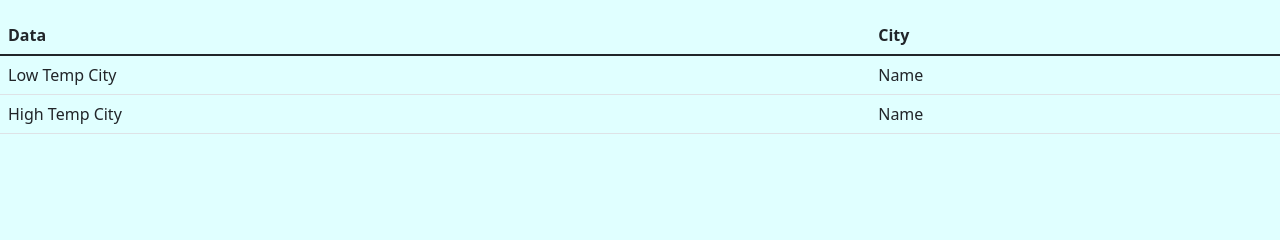
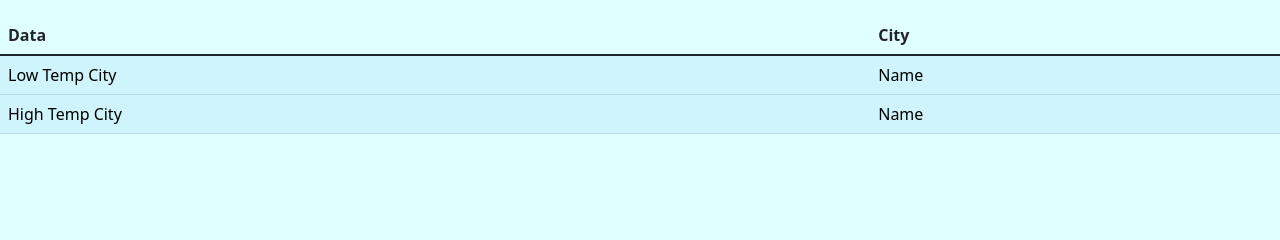
Before and after one commit to nnhscp2-2024/Web-Apps, a Flask app: page /cities.html in a window 1280 px wide. Shown: the part 283-523 px from the top of the page. Run offline with Flask 3, Linux system fonts and the light colour scheme.

Commit message:
updating some more...

```diff
--- a/Unit-4-Lab-2-Weather-App/templates/cities.html
+++ b/Unit-4-Lab-2-Weather-App/templates/cities.html
@@ -79,7 +79,7 @@
     </thead>
     <tbody>
 	{% for city in listofcities %}
-        <tr>
+        <tr class="table-info">
             <td><b>{{ listofcities.index(city) + 1 }}</b></td>
             <td><b>{{ city.get_name() }}</b></td>
             <td>{{ city.get_temp_in_C() }}</td>
@@ -103,11 +103,11 @@
       </tr>
     </thead>
     <tbody>
-      <tr>
+      <tr class="table-info">
         <td>Low Temp City</td>
         <td>{{ lowtemp }}</td>
       </tr>
-      <tr>
+      <tr class="table-info">
         <td>High Temp City</td>
         <td>{{ hightemp }}</td>
       </tr>
--- a/Unit-4-Lab-2-Weather-App/templates/index.html
+++ b/Unit-4-Lab-2-Weather-App/templates/index.html
@@ -56,7 +56,7 @@
   		</thead>
 		<tbody>
 			{% if city %}
-				<tr>
+				<tr class="table-info">
 					<td>{{ city }}</td>
 					<td>{{ tempC }}</td>
 					<td>{{ tempF }}</td>
```
